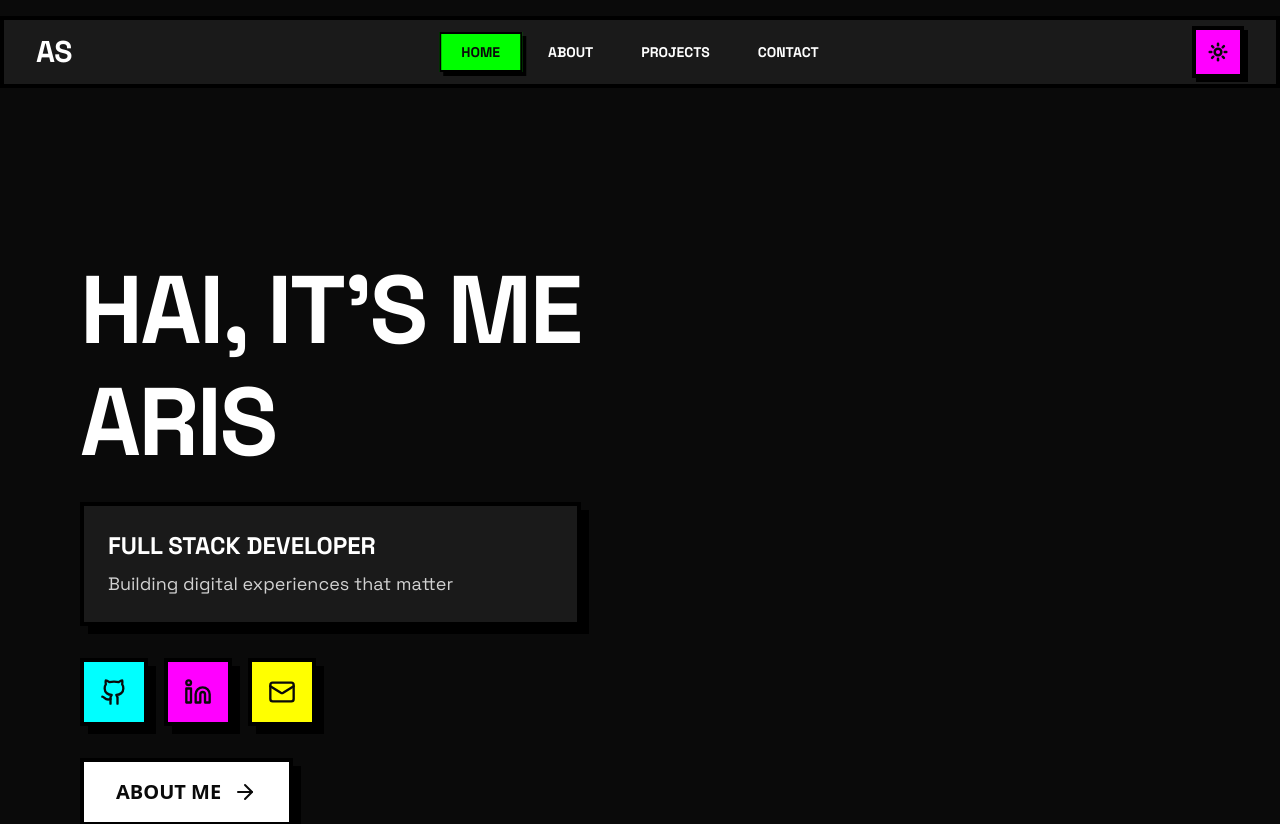
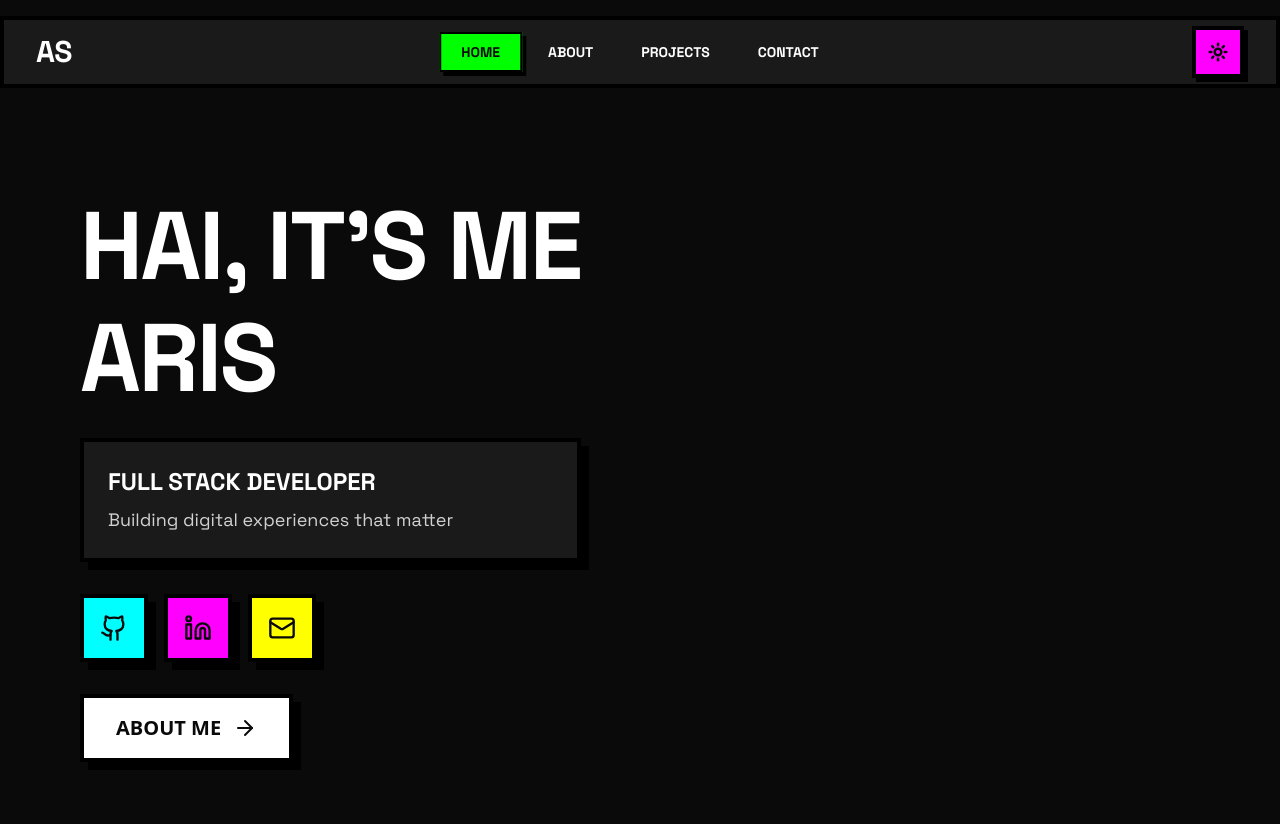
Before and after one commit to Arspn0/my-portfolio, a React (Vite) app: page / in a window 1280 px wide. Shown: the top 824 px of the page. Built offline with nearby package versions, Linux system fonts and the light colour scheme; the HTML template or start-up script is replaced by a standard one.

Commit message:
change: padding top & add padding bottom

```diff
--- a/src/Pages/Home.jsx
+++ b/src/Pages/Home.jsx
@@ -64,7 +64,7 @@ function Home() {
     <div className="bg-neo-light-bg dark:bg-neo-dark-bg transition-colors duration-300 relative w-full flex-col justify-center py-20 px-4">
 
       {/* SECTION 1: HERO */}
-      <section className="min-h-screen flex items-center px-16 pt-32 max-screen">
+      <section className="min-h-screen flex items-center px-16 pt-30 max-screen pb-30">
         <div className="max-w-9xl">
 
           {/* Greeting */}
```
